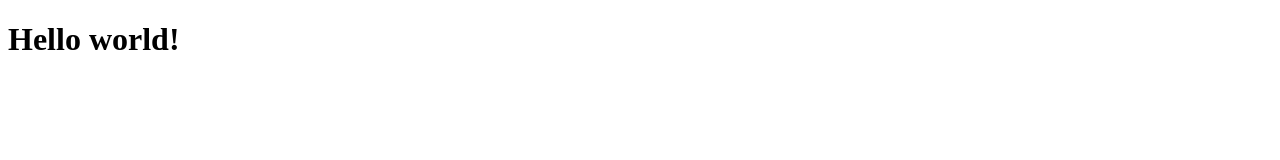
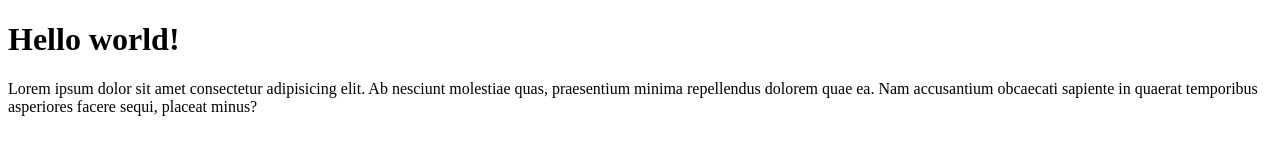
Before and after one commit to MUHAMADFIKRI95/fikri-test1-git, a plain HTML site: page index.html in a window 1280 px wide. Drawn offline with Linux system fonts and the light colour scheme.

Commit message:
Menambahkan paragrafh

```diff
--- a/index.html
+++ b/index.html
@@ -7,5 +7,11 @@
   </head>
   <body>
     <h1>Hello world!</h1>
+    <p>
+      Lorem ipsum dolor sit amet consectetur adipisicing elit. Ab nesciunt
+      molestiae quas, praesentium minima repellendus dolorem quae ea. Nam
+      accusantium obcaecati sapiente in quaerat temporibus asperiores facere
+      sequi, placeat minus?
+    </p>
   </body>
 </html>
```
